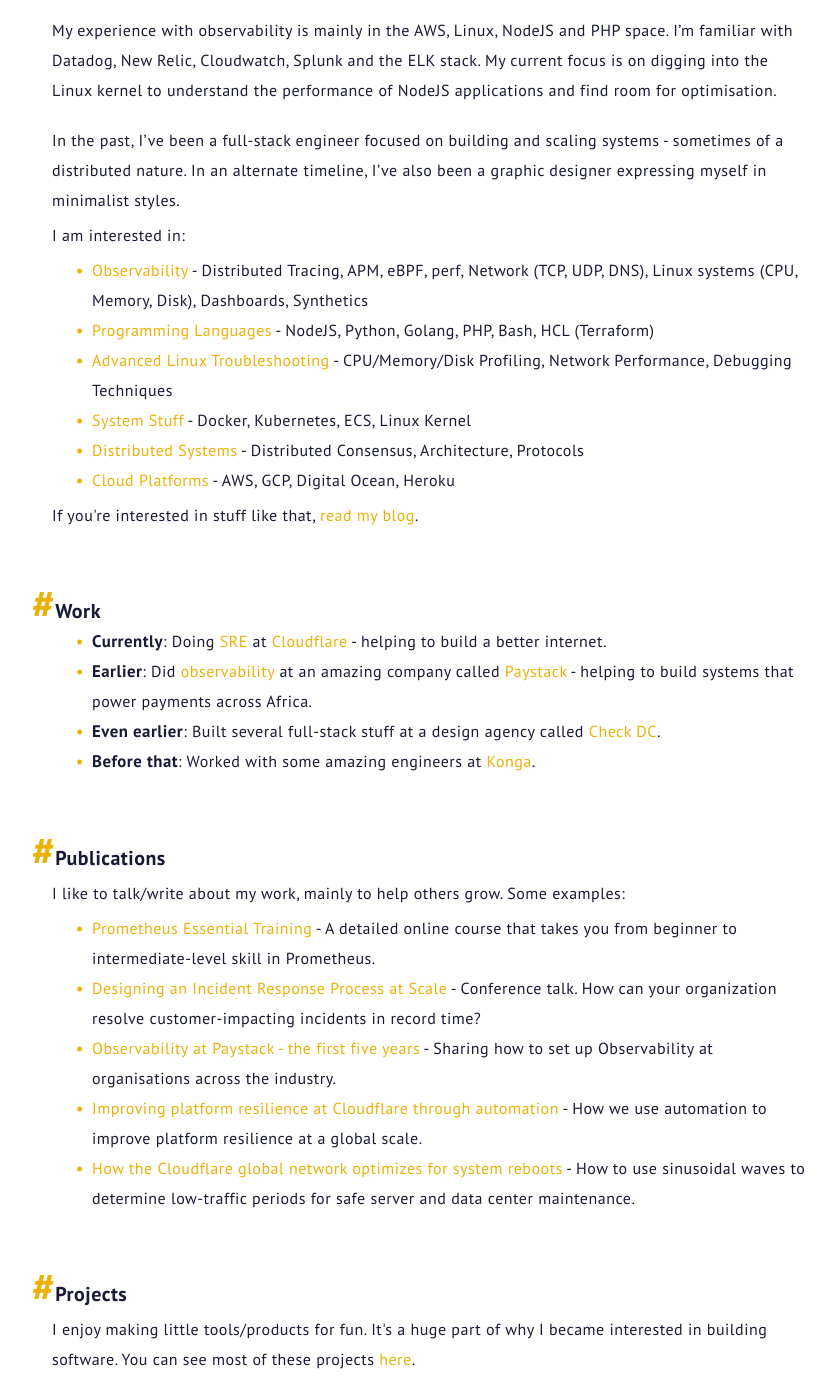
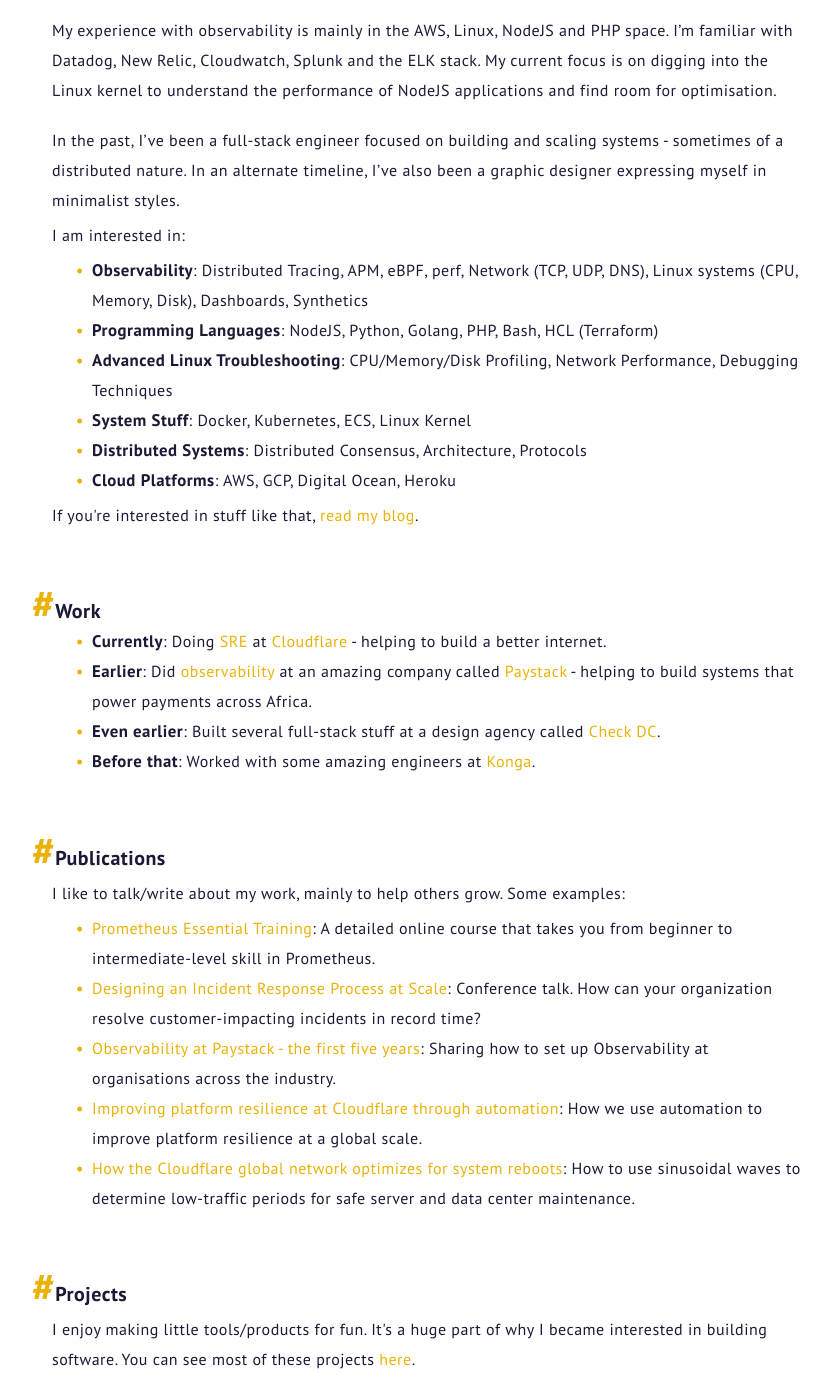
Before and after one commit to OpeOnikute/opeonikute.github.io, a Jekyll site: the page about.html, which Jekyll copies as it is, in a window 1280 px wide and 1400 px high, scrolled down 335 px. Shown: the whole window, without its empty margins (208-1043 px from the left). Built offline with Jekyll 4.4.1, drawn with Linux system fonts in a browser that asks for light colours.

Commit message:
Chore: Some other cosmetic changes, added emphasis on Prometheus course

```diff
--- a/about.html
+++ b/about.html
@@ -110,12 +110,12 @@
               </p>
               <p>I am interested in:</p>
               <ul>
-                <li><span class="colored">Observability</span> - Distributed Tracing, APM, eBPF, perf, Network (TCP, UDP, DNS), Linux systems (CPU, Memory, Disk), Dashboards, Synthetics</li>
-                <li><span class="colored">Programming Languages</span> - NodeJS, Python, Golang, PHP, Bash, HCL (Terraform)</li>
-                <li><span class="colored">Advanced Linux Troubleshooting</span> - CPU/Memory/Disk Profiling, Network Performance, Debugging Techniques</li>
-                <li><span class="colored">System Stuff</span> - Docker, Kubernetes, ECS, Linux Kernel</li>
-                <li><span class="colored">Distributed Systems</span> - Distributed Consensus, Architecture, Protocols</li>
-                <li><span class="colored">Cloud Platforms</span> - AWS, GCP, Digital Ocean, Heroku</li>
+                <li><strong>Observability</strong>: Distributed Tracing, APM, eBPF, perf, Network (TCP, UDP, DNS), Linux systems (CPU, Memory, Disk), Dashboards, Synthetics</li>
+                <li><strong>Programming Languages</strong>: NodeJS, Python, Golang, PHP, Bash, HCL (Terraform)</li>
+                <li><strong>Advanced Linux Troubleshooting</strong>: CPU/Memory/Disk Profiling, Network Performance, Debugging Techniques</li>
+                <li><strong>System Stuff</strong>: Docker, Kubernetes, ECS, Linux Kernel</li>
+                <li><strong>Distributed Systems</strong>: Distributed Consensus, Architecture, Protocols</li>
+                <li><strong>Cloud Platforms</strong>: AWS, GCP, Digital Ocean, Heroku</li>
               </ul>
               <p>If you're interested in stuff like that, <a class="colored" target="_blank" href="/blog">read my blog</a>.</p>
           </div>
@@ -144,11 +144,11 @@
           <div class="about-content">
             <p>I like to talk/write about my work, mainly to help others grow. Some examples:</p>
             <ul>
-              <li><a class="colored" target="_blank" href="https://www.linkedin.com/learning/prometheus-essential-training">Prometheus Essential Training</a> - A detailed online course that takes you from beginner to intermediate-level skill in <a target="_blank" href="https://prometheus.io/">Prometheus</a>.</li>
-              <li><a class="colored" target="_blank" href="https://youtu.be/OH0CuqNpo_A?si=HVra_fWasIJ_bXTu">Designing an Incident Response Process at Scale</a> - Conference talk. How can your organization resolve customer-impacting incidents in record time?</li>
-              <li><a class="colored" target="_blank" href="https://paystack.com/blog/engineering-design/observability">Observability at Paystack - the first five years</a> - Sharing how to set up Observability at organisations across the industry.</li>
-              <li><a class="colored" target="_blank" href="https://blog.cloudflare.com/improving-platform-resilience-at-cloudflare">Improving platform resilience at Cloudflare through automation</a> - How we use automation to improve platform resilience at a global scale.</li>
-              <li><a class="colored" target="_blank" href="https://blog.cloudflare.com/how-the-cloudflare-global-network-optimizes-for-system-reboots-during-low-traffic-periods">How the Cloudflare global network optimizes for system reboots</a> - How to use sinusoidal waves to determine low-traffic periods for safe server and data center maintenance.</li>
+              <li><a class="colored" target="_blank" href="https://www.linkedin.com/learning/prometheus-essential-training">Prometheus Essential Training</a>: A detailed online course that takes you from beginner to intermediate-level skill in <a target="_blank" href="https://prometheus.io/">Prometheus</a>.</li>
+              <li><a class="colored" target="_blank" href="https://youtu.be/OH0CuqNpo_A?si=HVra_fWasIJ_bXTu">Designing an Incident Response Process at Scale</a>: Conference talk. How can your organization resolve customer-impacting incidents in record time?</li>
+              <li><a class="colored" target="_blank" href="https://paystack.com/blog/engineering-design/observability">Observability at Paystack - the first five years</a>: Sharing how to set up Observability at organisations across the industry.</li>
+              <li><a class="colored" target="_blank" href="https://blog.cloudflare.com/improving-platform-resilience-at-cloudflare">Improving platform resilience at Cloudflare through automation</a>: How we use automation to improve platform resilience at a global scale.</li>
+              <li><a class="colored" target="_blank" href="https://blog.cloudflare.com/how-the-cloudflare-global-network-optimizes-for-system-reboots-during-low-traffic-periods">How the Cloudflare global network optimizes for system reboots</a>: How to use sinusoidal waves to determine low-traffic periods for safe server and data center maintenance.</li>
             </ul>
           </div>
       </li>
```
Also changed, not shown: _layouts/posts.html (+6 -3 lines).
